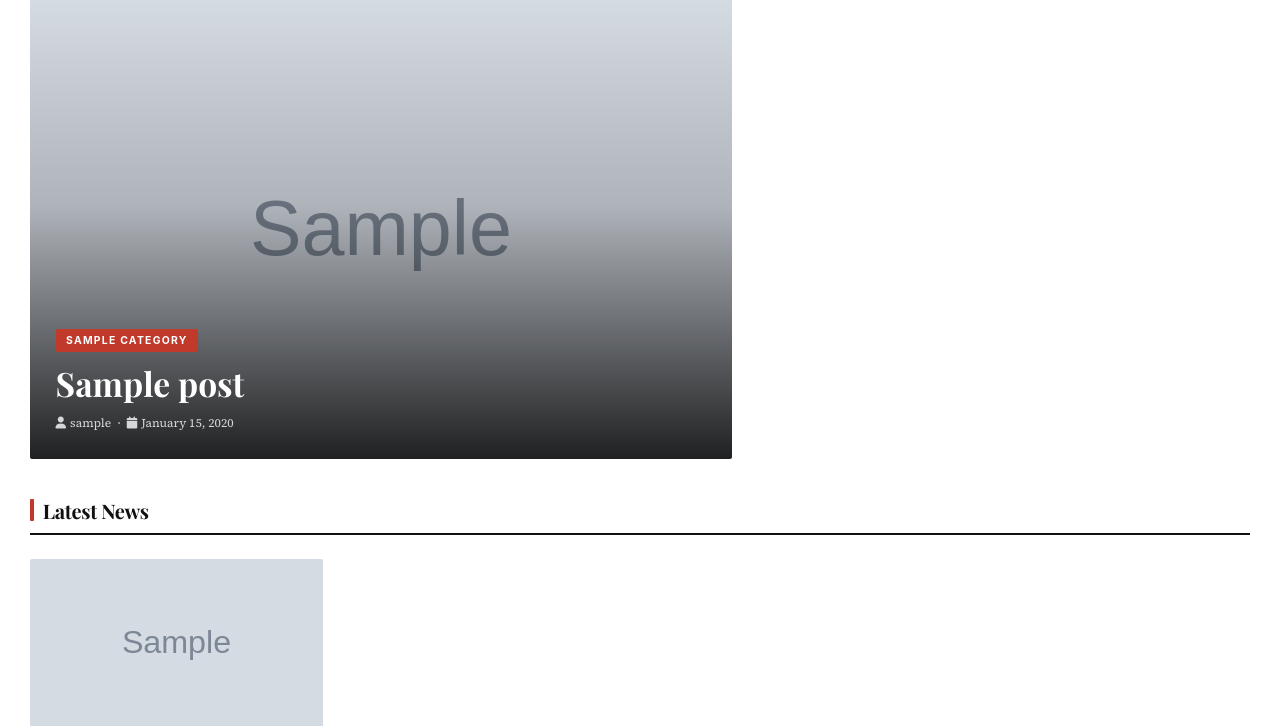
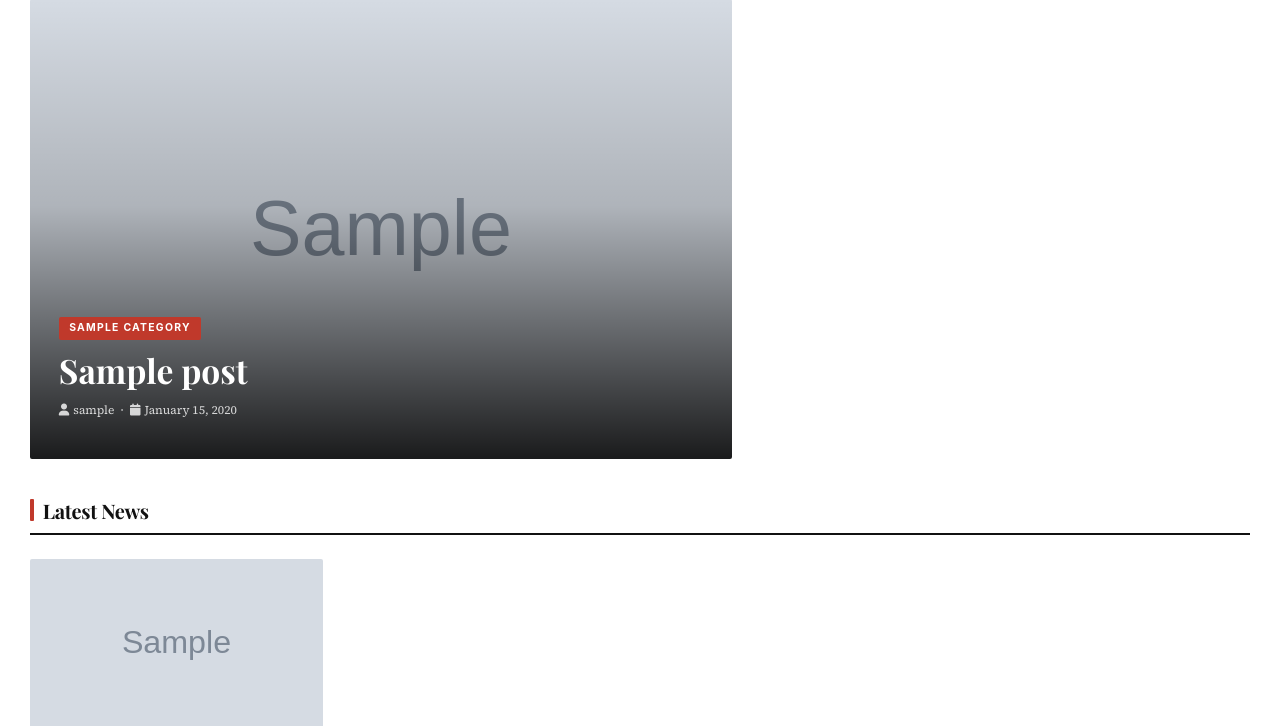
Before and after one commit to Sheddo7/BlogSphere, a Django app: page / in a window 1280 px wide. Shown: the part 139-865 px from the top of the page. Run offline with Django 5.2, Linux system fonts and the light colour scheme; tables that the repository leaves empty hold one stand-in row (values such as "Sample post"); grey boxes marked "Sample" are stand-in pictures.

Commit message:
Featured posts carousel + hide dashboard from non-admins

```diff
--- a/templates/base.html
+++ b/templates/base.html
@@ -711,7 +711,9 @@
                             {% for cat in categories|slice:":3" %}
                             <li><a href="{% url 'category_posts' cat.slug %}">{{ cat.name }}</a></li>
                             {% endfor %}
+                            {% if user.is_authenticated and user.is_staff %}
                             <li><a href="{% url 'news_dashboard' %}">Dashboard</a></li>
+                            {% endif %}
                         </ul>
                     </div>
                 </div>
--- a/templates/blog/home.html
+++ b/templates/blog/home.html
@@ -7,27 +7,20 @@
 <style>
   @import url('https://fonts.googleapis.com/css2?family=Playfair+Display:wght@400;600;700;900&family=Source+Serif+4:ital,opsz,wght@0,8..60,300;0,8..60,400;0,8..60,600;1,8..60,400&display=swap');
 
-  :root {
-    --ink:#111; --paper:#fafaf8; --rule:#e0ddd6;
-    --accent:#c0392b; --mid:#666;
-    --ease:cubic-bezier(0.4,0,0.2,1);
-  }
+  :root{--ink:#111;--paper:#fafaf8;--rule:#e0ddd6;--accent:#c0392b;--mid:#666;--ease:cubic-bezier(0.4,0,0.2,1);}
 
-  .page-body { animation: pageIn .35s var(--ease) both; }
-  @keyframes pageIn { from{opacity:0;transform:translateY(10px)} to{opacity:1;transform:translateY(0)} }
+  .page-body{animation:pageIn .35s var(--ease) both;}
+  @keyframes pageIn{from{opacity:0;transform:translateY(10px)}to{opacity:1;transform:translateY(0)}}
 
-  .stagger > * { animation: staggerIn .5s var(--ease) both; }
-  .stagger > *:nth-child(1){animation-delay:.04s}.stagger > *:nth-child(2){animation-delay:.09s}
-  .stagger > *:nth-child(3){animation-delay:.14s}.stagger > *:nth-child(4){animation-delay:.19s}
-  .stagger > *:nth-child(5){animation-delay:.24s}.stagger > *:nth-child(6){animation-delay:.29s}
-  .stagger > *:nth-child(7){animation-delay:.34s}.stagger > *:nth-child(8){animation-delay:.39s}
-  @keyframes staggerIn { from{opacity:0;transform:translateY(16px)} to{opacity:1;transform:translateY(0)} }
+  .stagger>*{animation:staggerIn .5s var(--ease) both;}
+  .stagger>*:nth-child(1){animation-delay:.04s}.stagger>*:nth-child(2){animation-delay:.09s}
+  .stagger>*:nth-child(3){animation-delay:.14s}.stagger>*:nth-child(4){animation-delay:.19s}
+  .stagger>*:nth-child(5){animation-delay:.24s}.stagger>*:nth-child(6){animation-delay:.29s}
+  .stagger>*:nth-child(7){animation-delay:.34s}.stagger>*:nth-child(8){animation-delay:.39s}
+  @keyframes staggerIn{from{opacity:0;transform:translateY(16px)}to{opacity:1;transform:translateY(0)}}
 
-  @keyframes shimmer { 0%{background-position:-600px 0} 100%{background-position:600px 0} }
-  .skeleton {
-    background:linear-gradient(90deg,#ede9e0 25%,#ddd9d0 50%,#ede9e0 75%);
-    background-size:600px 100%; animation:shimmer 1.5s infinite; border-radius:3px;
-  }
+  @keyframes shimmer{0%{background-position:-600px 0}100%{background-position:600px 0}}
+  .skeleton{background:linear-gradient(90deg,#ede9e0 25%,#ddd9d0 50%,#ede9e0 75%);background-size:600px 100%;animation:shimmer 1.5s infinite;border-radius:3px;}
 
   /* Ticker */
   .ticker-bar{background:var(--accent);color:#fff;font-family:'Source Serif 4',Georgia,serif;font-size:.78rem;padding:.4rem 0;overflow:hidden;}
@@ -42,19 +35,32 @@
   .section-head{display:flex;align-items:center;justify-content:space-between;border-bottom:2.5px solid var(--ink);padding-bottom:.6rem;margin-bottom:1.5rem;}
   .section-head h2{font-family:'Playfair Display',Georgia,serif;font-size:1.25rem;font-weight:700;color:var(--ink);margin:0;letter-spacing:-.3px;}
   .section-head h2::before{content:'';display:inline-block;width:4px;height:1.1em;background:var(--accent);margin-right:.55rem;vertical-align:-.1em;border-radius:1px;}
-  .see-all{font-size:.73rem;font-weight:700;text-transform:uppercase;letter-spacing:.08em;color:var(--accent);text-decoration:none;}
-  .see-all:hover{opacity:.65;}
 
-  /* Hero */
-  .hero-main{position:relative;overflow:hidden;border-radius:2px;display:block;text-decoration:none;}
-  .hero-main img{width:100%;height:460px;object-fit:cover;display:block;transition:transform .6s var(--ease);}
-  .hero-main:hover img{transform:scale(1.03);}
-  .hero-fallback{width:100%;height:460px;background:linear-gradient(135deg,#1a1a2e,#16213e,#0f3460);display:flex;align-items:center;justify-content:center;border-radius:2px;}
-  .hero-gradient{position:absolute;inset:0;background:linear-gradient(to top,rgba(0,0,0,.85) 0%,rgba(0,0,0,.18) 55%,transparent 100%);}
-  .hero-body{position:absolute;bottom:0;left:0;right:0;padding:2rem 1.6rem 1.6rem;color:#fff;}
-  .hero-cat{display:inline-block;font-size:.65rem;font-weight:700;text-transform:uppercase;letter-spacing:.12em;background:var(--accent);color:#fff;padding:.2rem .65rem;border-radius:2px;margin-bottom:.65rem;}
-  .hero-title{font-family:'Playfair Display',Georgia,serif;font-size:clamp(1.4rem,3.2vw,2.1rem);font-weight:700;line-height:1.22;margin:0 0 .65rem;color:#fff;}
-  .hero-meta{font-size:.75rem;opacity:.8;font-family:'Source Serif 4',serif;}
+  /* ══ CAROUSEL ══ */
+  .carousel-wrap{position:relative;border-radius:2px;overflow:hidden;user-select:none;}
+  .carousel-track{display:flex;transition:transform .55s var(--ease);will-change:transform;}
+  .carousel-slide{min-width:100%;position:relative;display:block;text-decoration:none;flex-shrink:0;}
+  .carousel-slide img{width:100%;height:460px;object-fit:cover;display:block;pointer-events:none;}
+  .carousel-fallback{width:100%;height:460px;background:linear-gradient(135deg,#1a1a2e,#16213e,#0f3460);display:flex;align-items:center;justify-content:center;}
+  .carousel-gradient{position:absolute;inset:0;background:linear-gradient(to top,rgba(0,0,0,.88) 0%,rgba(0,0,0,.18) 55%,transparent 100%);pointer-events:none;}
+  .carousel-body{position:absolute;bottom:0;left:0;right:0;padding:2rem 1.8rem 2.4rem;color:#fff;}
+  .carousel-cat{display:inline-block;font-size:.65rem;font-weight:700;text-transform:uppercase;letter-spacing:.12em;background:var(--accent);color:#fff;padding:.2rem .65rem;border-radius:2px;margin-bottom:.65rem;}
+  .carousel-title{font-family:'Playfair Display',Georgia,serif;font-size:clamp(1.4rem,3.2vw,2.1rem);font-weight:700;line-height:1.22;color:#fff;margin:0 0 .65rem;}
+  .carousel-meta{font-size:.75rem;opacity:.8;font-family:'Source Serif 4',serif;}
+
+  /* Arrows */
+  .carousel-btn{position:absolute;top:50%;transform:translateY(-50%);width:42px;height:42px;background:rgba(255,255,255,.15);backdrop-filter:blur(6px);-webkit-backdrop-filter:blur(6px);border:1.5px solid rgba(255,255,255,.25);border-radius:2px;color:#fff;font-size:1.1rem;cursor:pointer;display:flex;align-items:center;justify-content:center;transition:background .18s;z-index:10;}
+  .carousel-btn:hover{background:rgba(255,255,255,.3);}
+  .carousel-btn.prev{left:.85rem;}
+  .carousel-btn.next{right:.85rem;}
+
+  /* Dots */
+  .carousel-dots{position:absolute;bottom:1rem;left:50%;transform:translateX(-50%);display:flex;gap:.45rem;z-index:10;}
+  .carousel-dot{width:6px;height:6px;border-radius:50%;background:rgba(255,255,255,.4);cursor:pointer;transition:all .22s;border:none;padding:0;}
+  .carousel-dot.active{background:#fff;width:20px;border-radius:3px;}
+
+  /* Progress bar */
+  .carousel-progress{position:absolute;bottom:0;left:0;height:3px;background:var(--accent);width:0%;z-index:10;}
 
   /* Side stack */
   .side-card{display:flex;gap:.85rem;align-items:flex-start;padding:.9rem 0;border-bottom:1px solid var(--rule);text-decoration:none;transition:background .18s;}
@@ -87,19 +93,20 @@
 
   .rule{border:none;border-top:1px solid var(--rule);margin:2.5rem 0;}
 
-  /* Dark mode */
-  @media (prefers-color-scheme:dark) {
+  @media(prefers-color-scheme:dark){
     :root{--ink:#f0f0f0;--paper:#0f0f0f;--rule:#2a2a2a;--mid:#888;}
-    .news-card{background:#1e1e1e;} .nc-body{border-top-color:#2a2a2a;}
-    .side-card:hover{background:#1a1a1a;} .side-placeholder{background:#2a2a2a;}
+    .news-card{background:#1e1e1e;}.nc-body{border-top-color:#2a2a2a;}
+    .side-card:hover{background:#1a1a1a;}.side-placeholder{background:#2a2a2a;}
     .nc-placeholder{background:linear-gradient(135deg,#1e1e1e,#2a2a2a);}
-    .cat-pill{color:#d0d0d0;border-color:#333;} .cat-pill:hover{background:#f0f0f0;color:#111;border-color:#f0f0f0;}
+    .cat-pill{color:#d0d0d0;border-color:#333;}.cat-pill:hover{background:#f0f0f0;color:#111;border-color:#f0f0f0;}
     .skeleton{background:linear-gradient(90deg,#1e1e1e 25%,#2a2a2a 50%,#1e1e1e 75%);}
     .side-title{color:#e0e0e0;}
+    .carousel-btn{background:rgba(0,0,0,.5);border-color:rgba(255,255,255,.2);}
   }
-  @media (max-width:767px) {
-    .hero-main img,.hero-fallback{height:260px;}
-    .hero-title{font-size:1.2rem;} .hero-body{padding:1.2rem 1rem 1rem;}
+  @media(max-width:767px){
+    .carousel-slide img,.carousel-fallback{height:260px;}
+    .carousel-title{font-size:1.2rem;}.carousel-body{padding:1.2rem 1rem 2rem;}
+    .carousel-btn{width:34px;height:34px;font-size:.9rem;}
   }
 </style>
 
@@ -120,31 +127,49 @@
 
 <div class="container page-body" style="padding-top:2rem;padding-bottom:3rem;">
 
-  <!-- HERO -->
+  <!-- ══ CAROUSEL + SIDE STACK ══ -->
   {% if featured_posts or latest_posts %}
   <div style="margin-bottom:2.5rem;">
     <div class="row g-4">
+
+      <!-- Carousel -->
       <div class="col-lg-7">
-        {% with hero=featured_posts.0|default:latest_posts.0 %}{% if hero %}
-        <a href="{% url 'post_detail' hero.slug %}" class="hero-main">
-          {% if hero.featured_image %}
-            {% with img=hero.featured_image.name %}
-              {% if img|slice:":4" == "http" %}<img src="{{ img }}" alt="{{ hero.title }}" loading="eager">
-              {% else %}<img src="{{ hero.featured_image.url }}" alt="{{ hero.title }}" loading="eager">{% endif %}
-            {% endwith %}
-          {% else %}
-            <div class="hero-fallback"><i class="fas fa-newspaper" style="font-size:3.5rem;color:rgba(255,255,255,.15);"></i></div>
-          {% endif %}
-          <div class="hero-gradient"></div>
-          <div class="hero-body">
-            <span class="hero-cat">{{ hero.category.name }}</span>
-            <div class="hero-title">{{ hero.title }}</div>
-            <div class="hero-meta"><i class="fas fa-user me-1"></i>{{ hero.author.username }}&ensp;·&ensp;<i class="fas fa-calendar me-1"></i>{{ hero.published_date|date:"F d, Y" }}</div>
+        <div class="carousel-wrap" id="heroCarousel">
+          <div class="carousel-track" id="carouselTrack">
+
+            {% for post in featured_posts %}
+            <a href="{% url 'post_detail' post.slug %}" class="carousel-slide">
+              {% if post.featured_image %}{% with img=post.featured_image.name %}{% if img|slice:":4" == "http" %}<img src="{{ img }}" alt="{{ post.title }}" loading="{% if forloop.first %}eager{% else %}lazy{% endif %}">{% else %}<img src="{{ post.featured_image.url }}" alt="{{ post.title }}" loading="{% if forloop.first %}eager{% else %}lazy{% endif %}">{% endif %}{% endwith %}{% else %}<div class="carousel-fallback"><i class="fas fa-newspaper" style="font-size:3.5rem;color:rgba(255,255,255,.15);"></i></div>{% endif %}
+              <div class="carousel-gradient"></div>
+              <div class="carousel-body">
+                <span class="carousel-cat">{{ post.category.name }}</span>
+                <div class="carousel-title">{{ post.title }}</div>
+                <div class="carousel-meta"><i class="fas fa-user me-1"></i>{{ post.author.username }}&ensp;·&ensp;<i class="fas fa-calendar me-1"></i>{{ post.published_date|date:"F d, Y" }}</div>
+              </div>
+            </a>
+            {% empty %}
+            {% for post in latest_posts|slice:":5" %}
+            <a href="{% url 'post_detail' post.slug %}" class="carousel-slide">
+              {% if post.featured_image %}{% with img=post.featured_image.name %}{% if img|slice:":4" == "http" %}<img src="{{ img }}" alt="{{ post.title }}" loading="{% if forloop.first %}eager{% else %}lazy{% endif %}">{% else %}<img src="{{ post.featured_image.url }}" alt="{{ post.title }}" loading="{% if forloop.first %}eager{% else %}lazy{% endif %}">{% endif %}{% endwith %}{% else %}<div class="carousel-fallback"><i class="fas fa-newspaper" style="font-size:3.5rem;color:rgba(255,255,255,.15);"></i></div>{% endif %}
+              <div class="carousel-gradient"></div>
+              <div class="carousel-body">
+                <span class="carousel-cat">{{ post.category.name }}</span>
+                <div class="carousel-title">{{ post.title }}</div>
+                <div class="carousel-meta"><i class="fas fa-user me-1"></i>{{ post.author.username }}&ensp;·&ensp;<i class="fas fa-calendar me-1"></i>{{ post.published_date|date:"F d, Y" }}</div>
+              </div>
+            </a>
+            {% endfor %}
+            {% endfor %}
+
           </div>
-        </a>
-        {% endif %}{% endwith %}
+          <button class="carousel-btn prev" id="carouselPrev" aria-label="Previous">&#8249;</button>
+          <button class="carousel-btn next" id="carouselNext" aria-label="Next">&#8250;</button>
+          <div class="carousel-dots" id="carouselDots"></div>
+          <div class="carousel-progress" id="carouselProgress"></div>
+        </div>
       </div>
 
+      <!-- Side stack -->
       <div class="col-lg-5">
         {% for post in featured_posts|slice:"1:5" %}
         <a href="{% url 'post_detail' post.slug %}" class="side-card">
@@ -160,19 +185,20 @@
         {% endfor %}
         {% endfor %}
       </div>
+
     </div>
   </div>
   {% endif %}
 
-  <!-- SKELETON (hidden by default, shown via JS if needed) -->
+  <!-- Skeleton -->
   <div id="skeletonGrid" style="display:none;" aria-hidden="true">
-    <div class="row g-3">{% for i in "12345678" %}<div class="col-lg-3 col-md-6"><div class="news-card"><div class="skeleton" style="height:168px;border-radius:2px 2px 0 0;"></div><div class="nc-body"><div class="skeleton" style="height:11px;width:38%;margin-bottom:10px;"></div><div class="skeleton" style="height:14px;margin-bottom:8px;"></div><div class="skeleton" style="height:14px;width:70%;margin-bottom:8px;"></div><div class="skeleton" style="height:11px;width:42%;margin-top:4px;"></div></div></div></div>{% endfor %}</div>
+    <div class="row g-3">{% for i in "12345678" %}<div class="col-lg-3 col-md-6"><div class="news-card"><div class="skeleton" style="height:168px;border-radius:2px 2px 0 0;"></div><div class="nc-body"><div class="skeleton" style="height:11px;width:38%;margin-bottom:10px;"></div><div class="skeleton" style="height:14px;margin-bottom:8px;"></div><div class="skeleton" style="height:14px;width:70%;"></div></div></div></div>{% endfor %}</div>
   </div>
 
-  <!-- LATEST NEWS -->
+  <!-- Latest News -->
   <section>
     <div class="section-head"><h2>Latest News</h2></div>
-    <div class="row g-3 stagger" id="latestGrid">
+    <div class="row g-3 stagger">
       {% for post in latest_posts %}
       <div class="col-lg-3 col-md-6">
         <div class="news-card">
@@ -194,7 +220,7 @@
 
   <hr class="rule">
 
-  <!-- CATEGORIES -->
+  <!-- Categories -->
   <section>
     <div class="section-head"><h2>Browse Topics</h2></div>
     <div class="cat-pills">
@@ -207,38 +233,110 @@
 </div>
 
 <script>
-document.addEventListener('DOMContentLoaded', function() {
-  // Page exit transition
+(function(){
+  // ── Carousel ──
+  var track    = document.getElementById('carouselTrack');
+  var dotsWrap = document.getElementById('carouselDots');
+  var progress = document.getElementById('carouselProgress');
+  var prevBtn  = document.getElementById('carouselPrev');
+  var nextBtn  = document.getElementById('carouselNext');
+  if (!track) return;
+
+  var slides = track.querySelectorAll('.carousel-slide');
+  var total  = slides.length;
+  var cur    = 0;
+  var DELAY  = 5000;
+  var timer;
+
+  if (total <= 1) {
+    if (prevBtn) prevBtn.style.display = 'none';
+    if (nextBtn) nextBtn.style.display = 'none';
+    if (dotsWrap) dotsWrap.style.display = 'none';
+    if (progress) progress.style.display = 'none';
+  }
+
+  // Build dots
+  for (var i = 0; i < total; i++) {
+    (function(idx){
+      var d = document.createElement('button');
+      d.className = 'carousel-dot' + (idx === 0 ? ' active' : '');
+      d.setAttribute('aria-label', 'Go to slide ' + (idx + 1));
+      d.addEventListener('click', function(){ goTo(idx); resetAuto(); });
+      dotsWrap.appendChild(d);
+    })(i);
+  }
+
+  function goTo(idx) {
+    cur = ((idx % total) + total) % total;
+    track.style.transform = 'translateX(-' + (cur * 100) + '%)';
+    var dots = dotsWrap.querySelectorAll('.carousel-dot');
+    dots.forEach(function(d, i){ d.classList.toggle('active', i === cur); });
+  }
+
+  function startProgress() {
+    if (!progress) return;
+    progress.style.transition = 'none';
+    progress.style.width = '0%';
+    progress.offsetWidth; // reflow
+    progress.style.transition = 'width ' + DELAY + 'ms linear';
+    progress.style.width = '100%';
+  }
+
+  function resetAuto() {
+    clearInterval(timer);
+    startProgress();
+    timer = setInterval(function(){ goTo(cur + 1); startProgress(); }, DELAY);
+  }
+
+  if (prevBtn) prevBtn.addEventListener('click', function(){ goTo(cur - 1); resetAuto(); });
+  if (nextBtn) nextBtn.addEventListener('click', function(){ goTo(cur + 1); resetAuto(); });
+
+  // Touch swipe
+  var tx = 0;
+  track.addEventListener('touchstart', function(e){ tx = e.touches[0].clientX; }, {passive:true});
+  track.addEventListener('touchend',   function(e){
+    var diff = tx - e.changedTouches[0].clientX;
+    if (Math.abs(diff) > 40) { diff > 0 ? goTo(cur+1) : goTo(cur-1); resetAuto(); }
+  }, {passive:true});
+
+  // Pause on hover
+  var wrap = document.getElementById('heroCarousel');
+  if (wrap) {
+    wrap.addEventListener('mouseenter', function(){ clearInterval(timer); if(progress){progress.style.transition='none';} });
+    wrap.addEventListener('mouseleave', resetAuto);
+  }
+
+  if (total > 1) resetAuto();
+
+  // ── Page transitions ──
   document.querySelectorAll('a[href]').forEach(function(a) {
     var href = a.getAttribute('href');
     if (href && href.startsWith('/') && !href.startsWith('//') && !a.target) {
       a.addEventListener('click', function(e) {
-        var url = this.href;
-        e.preventDefault();
+        var url = this.href; e.preventDefault();
         var pb = document.querySelector('.page-body');
         pb.style.transition = 'opacity .24s ease, transform .24s ease';
         pb.style.opacity = '0'; pb.style.transform = 'translateY(8px)';
-        setTimeout(function() { window.location.href = url; }, 230);
+        setTimeout(function(){ window.location.href = url; }, 230);
       });
     }
   });
 
-  // Lazy image fade-in
+  // ── Lazy image fade ──
   if ('IntersectionObserver' in window) {
-    var io = new IntersectionObserver(function(entries) {
-      entries.forEach(function(e) {
+    var io = new IntersectionObserver(function(entries){
+      entries.forEach(function(e){
         if (e.isIntersecting) {
           var img = e.target;
-          img.style.opacity = '0';
-          img.style.transition = 'opacity .4s ease';
-          img.addEventListener('load', function() { img.style.opacity='1'; }, {once:true});
-          if (img.complete) img.style.opacity = '1';
+          img.style.opacity='0'; img.style.transition='opacity .4s ease';
+          img.addEventListener('load', function(){ img.style.opacity='1'; },{once:true});
+          if (img.complete) img.style.opacity='1';
           io.unobserve(img);
         }
       });
-    }, {rootMargin:'80px'});
-    document.querySelectorAll('img[loading="lazy"]').forEach(function(img) { io.observe(img); });
+    },{rootMargin:'80px'});
+    document.querySelectorAll('img[loading="lazy"]').forEach(function(img){ io.observe(img); });
   }
-});
+})();
 </script>
 {% endblock %}
```
